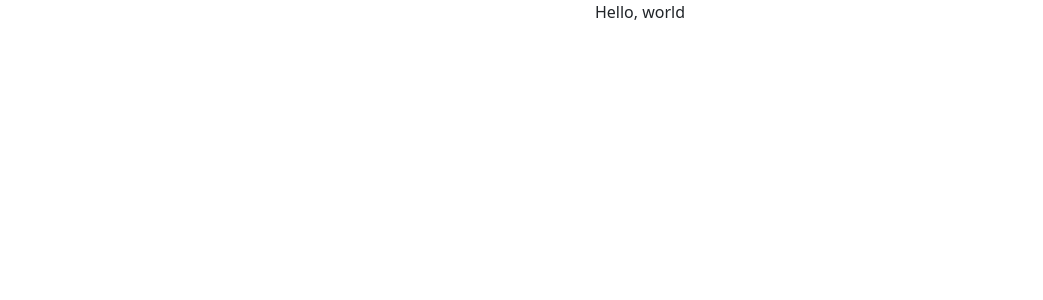
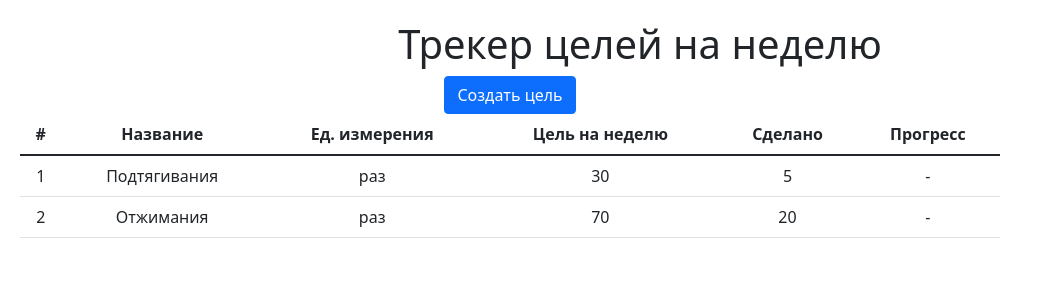
Before and after one commit to shyamrupadas/goal-tracker, a React (Create React App) app: page / in a window 1280 px wide. Shown: the top 300 px of the page, without its empty margins (0-1043 px from the left). Built offline with nearby package versions, Linux system fonts and the light colour scheme.

Commit message:
added UI

```diff
--- a/src/App.css
+++ b/src/App.css
@@ -1,3 +1,9 @@
 .App {
   text-align: center;
+  margin: 20px
 }
+
+.AppContainer {
+  text-align: center;
+  max-width: 980px
+}
--- a/src/App.tsx
+++ b/src/App.tsx
@@ -1,10 +1,41 @@
-import React from 'react';
+import React, { useState } from 'react';
 import './App.css';
+import NewGoalModal from './component/Modal';
+import GoalsTable from './component/GoalsTable';
 
 function App() {
+
+  const [goals, setGoals] = useState(
+    [
+      {
+        id: 1,
+        goalName: 'Подтягивания',
+        units: 'раз',
+        goalValue: 30,
+        currentValue: 5
+      },
+      {
+        id: 2,
+        goalName: 'Отжимания',
+        units: 'раз',
+        goalValue: 70,
+        currentValue: 20
+      }
+    ]);
+
+  const addGoal = (id: number, name: string, units: string, value: number, currentValue: number) => {
+    setGoals(
+      [...goals, { id: id, goalName: name, units: units, goalValue: value, currentValue: currentValue }]
+    )
+  }
+
   return (
     <div className="App">
-      Hello, world
+      <h1>Трекер целей на неделю</h1>
+      <div className="AppContainer">
+      <NewGoalModal buttonLabel={'Создать цель'} addGoal={addGoal}/>
+      <GoalsTable goals={goals} />
+      </div>
     </div>
   );
 }
--- /dev/null
+++ b/src/component/Goal.tsx
@@ -0,0 +1,18 @@
+import React from 'react';
+import { GoalsType } from '../types/types';
+
+const Goal: React.FC<GoalsType> = (props) => {
+
+  return (
+    <tr>
+      <td>{props.id}</td>
+      <td>{props.goalName}</td>
+      <td>{props.units}</td>
+      <td>{props.goalValue}</td>
+      <td>{props.currentValue}</td>
+      <td>-</td>
+    </tr>
+  );
+}
+
+export default Goal;
--- /dev/null
+++ b/src/component/GoalsTable.tsx
@@ -0,0 +1,36 @@
+import React from 'react';
+import { Table } from 'reactstrap';
+import Goal from './Goal';
+import { GoalsType } from '../types/types';
+
+const GoalsTable = ({ goals, addGoal }: any) => {
+
+  const goalElements = goals.map((g: GoalsType) => <Goal key={g.id}
+                id={g.id}
+                goalName={g.goalName}
+                units={g.units}
+                goalValue={g.goalValue}
+                currentValue={g.currentValue}/>
+  );
+
+  return (
+    <Table hover>
+      <thead>
+      <tr>
+        <th>#</th>
+        <th>Название</th>
+        <th>Ед. измерения</th>
+        <th>Цель на неделю</th>
+        <th>Сделано</th>
+        <th>Прогресс</th>
+      </tr>
+      </thead>
+      <tbody>
+      {goalElements}
+      </tbody>
+    </Table>
+
+  );
+}
+
+export default GoalsTable;
--- /dev/null
+++ b/src/component/Modal.tsx
@@ -0,0 +1,32 @@
+import React, { useState } from 'react';
+import { Button, Modal, ModalHeader, ModalBody, ModalFooter } from 'reactstrap';
+import NewGoalForm from './NewGoalForm';
+
+const NewGoalModal = (props: any) => {
+  const {
+    buttonLabel,
+    className
+  } = props;
+
+  const [modal, setModal] = useState(false);
+
+  const toggle = () => setModal(!modal);
+
+  return (
+    <div>
+      <Button color="primary" onClick={toggle}>{buttonLabel}</Button>
+      <Modal isOpen={modal} toggle={toggle} className={className}>
+        <ModalHeader toggle={toggle}>Создать новую цель</ModalHeader>
+        <ModalBody>
+          <NewGoalForm />
+        </ModalBody>
+        <ModalFooter>
+          <Button color="primary" onClick={toggle}>Do Something</Button>{' '}
+          <Button color="secondary" onClick={toggle}>Cancel</Button>
+        </ModalFooter>
+      </Modal>
+    </div>
+  );
+}
+
+export default NewGoalModal;
--- /dev/null
+++ b/src/component/NewGoalForm.tsx
@@ -0,0 +1,29 @@
+import React from 'react';
+import { Button, Form, FormGroup, Label, Input, FormText } from 'reactstrap';
+
+const NewGoalForm = () => {
+
+  return (
+    <Form>
+      <FormGroup>
+        <Label for="goalName">Название цели</Label>
+        <Input type="text" name="goalName" id="goalName" placeholder="Название цели" />
+      </FormGroup>
+      <FormGroup>
+        <Label for="goalUnits">Ед. измерения</Label>
+        <Input type="text" name="units" id="goalUnits" placeholder="Ед. измерения" />
+      </FormGroup>
+      <FormGroup>
+        <Label for="goalValue">Цель на неделю</Label>
+        <Input type="text" name="goalValue" id="goalValue" placeholder="Цель на неделю" />
+      </FormGroup>
+      <FormGroup>
+        <Label for="goalCurrent">Сделано</Label>
+        <Input type="text" name="goalValue" id="goalCurrent" placeholder="Сделано" />
+      </FormGroup>
+      <Button color="primary">Добавить</Button>
+    </Form>
+  );
+}
+
+export default NewGoalForm;
--- /dev/null
+++ b/src/types/types.ts
@@ -0,0 +1,7 @@
+export type GoalsType = {
+  id: number
+  goalName: string
+  units: string
+  goalValue: number
+  currentValue: number
+};
```
Also changed, not shown: public/manifest.json.
